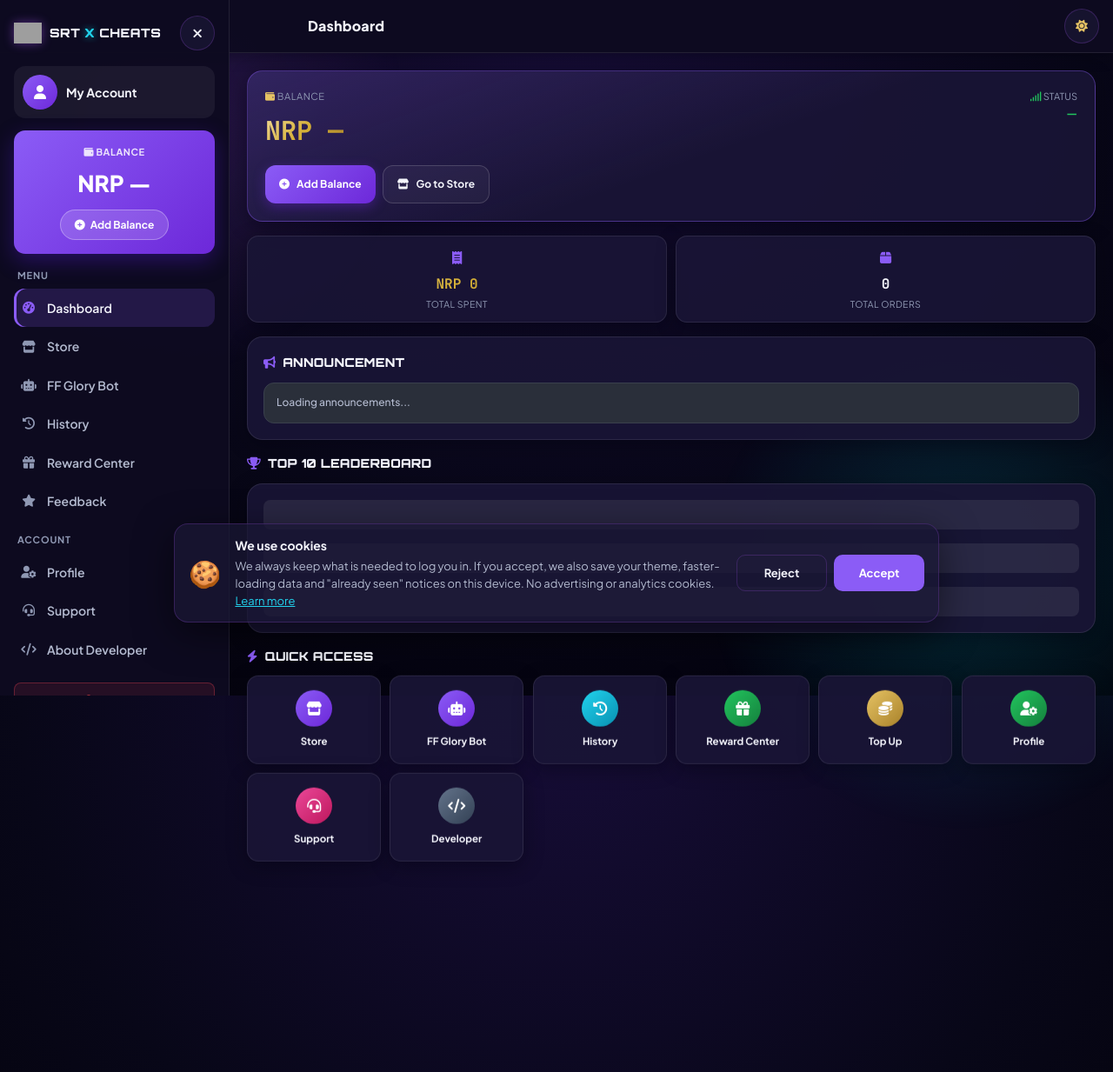
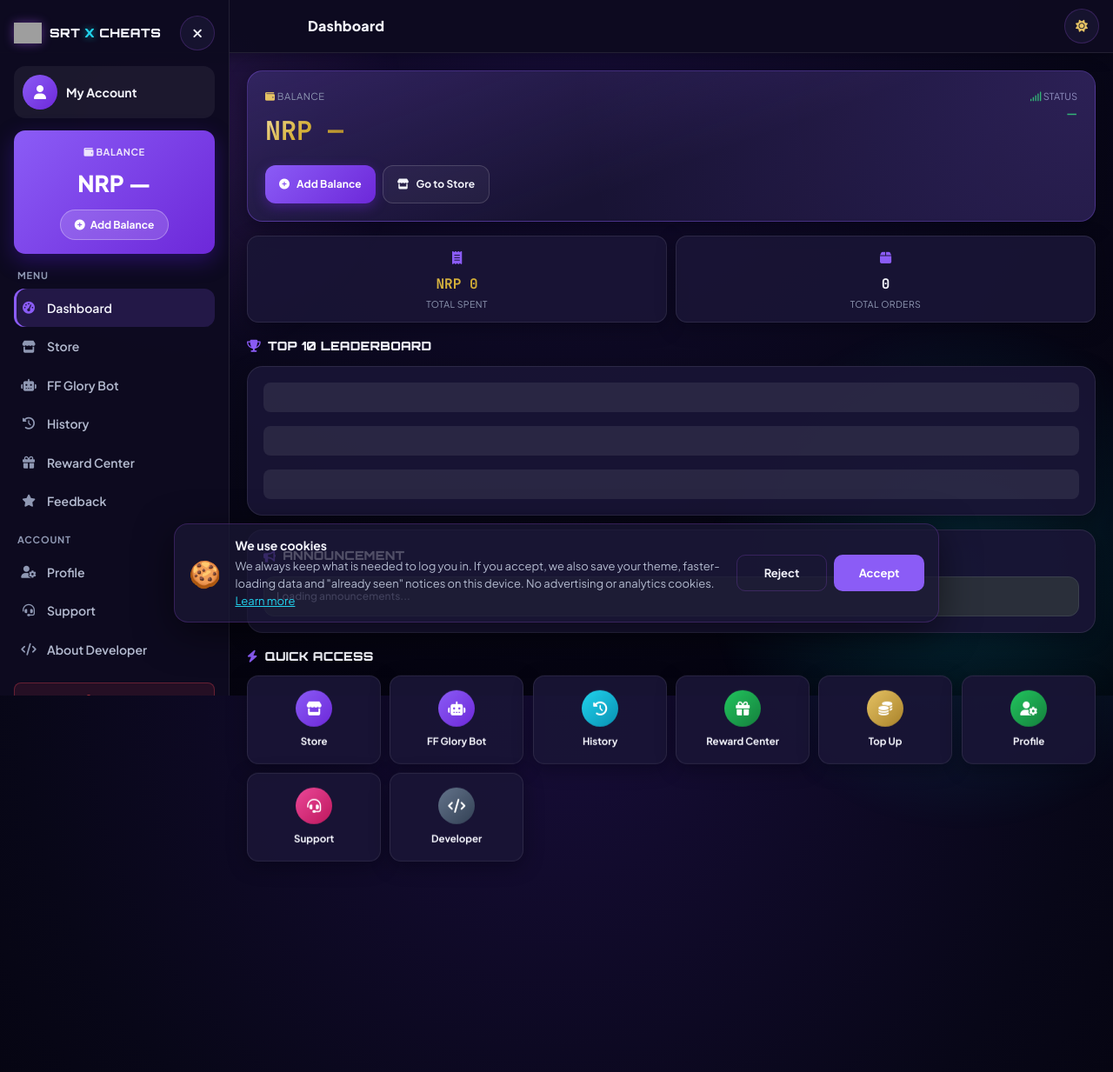
Before and after one commit to srtxcheatr/storesrt, a PHP site: page /dashboard.php in a window 1280 px wide. Shown: the top 1233 px of the page at 87% size. Run offline with PHP 8.4, Linux system fonts and the light colour scheme; some libraries are stand-ins or nearby versions; grey boxes are pictures that could not be loaded.

Commit message:
Add files via upload

```diff
--- a/apicontact.php
+++ b/apicontact.php
@@ -259,7 +259,7 @@ require __DIR__ . '/includes/nav.php';
 
 <script type="module">
 // src by SRT X CHEATS. Copy right SRT X CHEATS
-import { requireAuth, backendFetch, toast, fmtDate, esc } from '/assets/js/app.js?v=20261024-2';
+import { requireAuth, backendFetch, toast, fmtDate, esc } from '/assets/js/app.js?v=20261025-1';
 
 // src by SRT X CHEATS. Copy right SRT X CHEATS
 const ENDPOINT_PATH = '/api/reseller/v1';
--- a/dashboard.php
+++ b/dashboard.php
@@ -12,7 +12,9 @@ require __DIR__ . '/includes/nav.php';
         <?php require __DIR__ . '/includes/topup-warning.php'; ?>
         <?php $proCard = false; require __DIR__ . '/includes/pro-reseller.php'; ?>
 
-        <div class="dash-hero tilt">
+        <div class="dash-grid">
+
+        <div class="dash-hero">
             <div class="dash-hero-top">
                 <div>
                     <div class="dash-hero-label"><i class="fas fa-wallet" style="color:var(--neon-amber)"></i> BALANCE</div>
@@ -29,7 +31,7 @@ require __DIR__ . '/includes/nav.php';
             </div>
         </div>
 
-        <div class="panel reseller-card hidden" id="resellerCard">
+        <div class="panel reseller-card hidden dash-wide" id="resellerCard">
             <div class="prompt-header"><i class="fas fa-crown" style="color:var(--neon-amber)"></i> RESELLER MODE</div>
             <div class="reseller-progress-row">
                 <div class="reseller-progress-item">
@@ -78,11 +80,7 @@ require __DIR__ . '/includes/nav.php';
             </div>
         </div>
 
-        <div class="panel" id="noticePanel">
-            <div class="prompt-header"><i class="fas fa-bullhorn"></i> ANNOUNCEMENT</div>
-            <div id="noticeText" style="font-size:12px;color:var(--text-secondary)">Loading announcements...</div>
-        </div>
-
+        <div class="dash-main">
         <div class="prompt-header"><i class="fas fa-trophy"></i> TOP 10 LEADERBOARD</div>
         <div class="panel" id="leaderboardPanel">
             <div id="leaderboardList" class="leaderboard-list">
@@ -91,42 +89,52 @@ require __DIR__ . '/includes/nav.php';
                 <div class="skeleton-row"></div>
             </div>
         </div>
+        </div>
+
+        <div class="dash-side">
+        <div class="panel" id="noticePanel">
+            <div class="prompt-header"><i class="fas fa-bullhorn"></i> ANNOUNCEMENT</div>
+            <div id="noticeText" style="font-size:12px;color:var(--text-secondary)">Loading announcements...</div>
+        </div>
 
         <div class="prompt-header"><i class="fas fa-bolt"></i> QUICK ACCESS</div>
         <div class="shortcut-grid">
-            <a href="/store.php" class="shortcut-card tilt">
+            <a href="/store.php" class="shortcut-card">
                 <div class="shortcut-icon"><i class="fas fa-store"></i></div>
                 Store
             </a>
-            <a href="/glorybot.php" class="shortcut-card tilt" data-c="purple">
+            <a href="/glorybot.php" class="shortcut-card" data-c="purple">
                 <div class="shortcut-icon"><i class="fas fa-robot"></i></div>
                 FF Glory Bot
             </a>
-            <a href="/history.php" class="shortcut-card tilt" data-c="blue">
+            <a href="/history.php" class="shortcut-card" data-c="blue">
                 <div class="shortcut-icon"><i class="fas fa-clock-rotate-left"></i></div>
                 History
             </a>
-            <a href="/rewards.php" class="shortcut-card tilt" data-c="green">
+            <a href="/rewards.php" class="shortcut-card" data-c="green">
                 <div class="shortcut-icon"><i class="fas fa-gift"></i></div>
                 Reward Center
             </a>
-            <a href="/admin/owner.php" class="shortcut-card tilt" data-c="amber">
+            <a href="/admin/owner.php" class="shortcut-card" data-c="amber">
                 <div class="shortcut-icon"><i class="fas fa-coins"></i></div>
                 Top Up
             </a>
-            <a href="/profile.php" class="shortcut-card tilt" data-c="green">
+            <a href="/profile.php" class="shortcut-card" data-c="green">
                 <div class="shortcut-icon"><i class="fas fa-user-gear"></i></div>
                 Profile
             </a>
-            <a href="/store.php#support" class="shortcut-card tilt" data-c="pink">
+            <a href="/store.php#support" class="shortcut-card" data-c="pink">
                 <div class="shortcut-icon"><i class="fas fa-headset"></i></div>
                 Support
             </a>
-            <a href="<?= htmlspecialchars(DEVELOPER_URL) ?>" target="_blank" class="shortcut-card tilt" data-c="grey">
+            <a href="<?= htmlspecialchars(DEVELOPER_URL) ?>" target="_blank" class="shortcut-card" data-c="grey">
                 <div class="shortcut-icon"><i class="fas fa-code"></i></div>
                 Developer
             </a>
         </div>
+        </div>
+
+        </div><!-- /dash-grid -->
 
     </div>
 </div>
@@ -164,7 +172,7 @@ import {
     requireAuth, backendFetch, toast, enableTilt, esc,
     // src by SRT X CHEATS. Copy right SRT X CHEATS
     getData, cachePeek, cachePatch, cacheInvalidate, applyBalanceChange, statsFromHistory,
-} from '/assets/js/app.js?v=20261024-2';
+} from '/assets/js/app.js?v=20261025-1';
 import { avBadgeHtml, bannerClass, bannerInner, CROWNS } from '/assets/js/rewards-ui.js?v=20261026-1';
 
 const MEDALS = [
--- a/feedback.php
+++ b/feedback.php
@@ -76,7 +76,7 @@ require __DIR__ . '/includes/nav.php';
 
 <script type="module">
 // src by SRT X CHEATS. Copy right SRT X CHEATS
-import { requireAuth, backendFetch, toast, esc, getData, cacheInvalidate } from '/assets/js/app.js?v=20261024-2';
+import { requireAuth, backendFetch, toast, esc, getData, cacheInvalidate } from '/assets/js/app.js?v=20261025-1';
 
 let catalogCache = null;
 // src by SRT X CHEATS. Copy right SRT X CHEATS
@@ -240,7 +240,7 @@ function renderAllFeedback(feedback) {
                 <h3>${esc(row)}</h3>
                 <div class="fb-product-avg">${starsHtml(Math.round(avg))} <span>${avg.toFixed(1)} · ${items.length} review${items.length === 1 ? '' : 's'}</span></div>
             </div>
-            ${items.map(f => `
+            <div class="fb-grid">${items.map(f => `
                 <div class="fb-card">
                     <div class="fb-card-top">
                         <span class="fb-author">${esc(f.authorName || 'Anonymous')}</span>
@@ -249,7 +249,7 @@ function renderAllFeedback(feedback) {
                     ${f.comment ? `<div class="fb-comment">${esc(f.comment)}</div>` : ''}
                     <div class="fb-date"><i class="far fa-clock"></i> ${fmtDate(f.createdAt)}</div>
                 </div>
-            `).join('')}
+            `).join('')}</div>
         </div>`;
     // src by SRT X CHEATS. Copy right SRT X CHEATS
     }).join('');
--- a/glorybot.php
+++ b/glorybot.php
@@ -730,7 +730,7 @@ html { -webkit-text-size-adjust:100%; text-size-adjust:100%; }
 
 <script type="module">
 // src by SRT X CHEATS. Copy right SRT X CHEATS
-import { requireAuth, getAuthToken, toast, esc, fmtDate, getData, cachePeek, applyBalanceChange } from '/assets/js/app.js?v=20261024-2';
+import { requireAuth, getAuthToken, toast, esc, fmtDate, getData, cachePeek, applyBalanceChange } from '/assets/js/app.js?v=20261025-1';
 
 // src by SRT X CHEATS. Copy right SRT X CHEATS
 const $ = (id) => document.getElementById(id);
--- a/history.php
+++ b/history.php
@@ -128,7 +128,7 @@ require __DIR__ . '/includes/nav.php';
 </style>
 
 <script type="module">
-import { requireAuth, backendFetch, toast, fmtDate, esc, getData, cachePeek } from '/assets/js/app.js?v=20261024-2';
+import { requireAuth, backendFetch, toast, fmtDate, esc, getData, cachePeek } from '/assets/js/app.js?v=20261025-1';
 // src by SRT X CHEATS. Copy right SRT X CHEATS
 
 requireAuth(async () => {
--- a/home.php
+++ b/home.php
@@ -81,7 +81,7 @@ require __DIR__ . '/includes/nav.php';
 import {
     optionalAuth, fetchPublicCatalog, toast, esc, enableTilt,
     auth, googleProvider, signInWithPopup, backendFetch,
-} from '/assets/js/app.js?v=20261024-2';
+} from '/assets/js/app.js?v=20261025-1';
 
 // src by SRT X CHEATS. Copy right SRT X CHEATS
 window.openModal = (id) => document.getElementById(id)?.classList.remove('hidden');
--- a/othersprofile.php
+++ b/othersprofile.php
@@ -64,7 +64,7 @@ require __DIR__ . '/includes/nav.php';
 
 <script type="module">
 // src by SRT X CHEATS. Copy right SRT X CHEATS
-import { requireAuth, backendFetch, esc, renderAvatar } from '/assets/js/app.js?v=20261024-2';
+import { requireAuth, backendFetch, esc, renderAvatar } from '/assets/js/app.js?v=20261025-1';
 // src by SRT X CHEATS. Copy right SRT X CHEATS
 import { setAvatarBadge, applyProfileEffect, applyPageEffect } from '/assets/js/rewards-ui.js?v=20261026-1';
 
--- a/registershopproject.php
+++ b/registershopproject.php
@@ -114,7 +114,7 @@ require __DIR__ . '/includes/nav.php';
 
 <script type="module">
 // src by SRT X CHEATS. Copy right SRT X CHEATS
-import { requireAuth, backendFetch, toast, esc } from '/assets/js/app.js?v=20261024-2';
+import { requireAuth, backendFetch, toast, esc } from '/assets/js/app.js?v=20261025-1';
 
 const $ = (id) => document.getElementById(id);
 const orderId = new URLSearchParams(location.search).get('order') || '';
--- a/rewards.php
+++ b/rewards.php
@@ -65,7 +65,7 @@ require __DIR__ . '/includes/nav.php';
 
 <script type="module">
 // src by SRT X CHEATS. Copy right SRT X CHEATS
-import { requireAuth, backendFetch, toast, esc, cachePeek, cacheInvalidate, applyBalanceChange, renderAvatar } from '/assets/js/app.js?v=20261024-2';
+import { requireAuth, backendFetch, toast, esc, cachePeek, cacheInvalidate, applyBalanceChange, renderAvatar } from '/assets/js/app.js?v=20261025-1';
 // src by SRT X CHEATS. Copy right SRT X CHEATS
 import { BADGES, BANNERS, PROFILES, badgeHtml, avBadgeHtml, bannerClass, bannerInner, setAvatarBadge, applyProfileEffect, applyPageEffect } from '/assets/js/rewards-ui.js?v=20261026-1';
 
--- a/support.php
+++ b/support.php
@@ -124,7 +124,7 @@ require __DIR__ . '/includes/nav.php';
 
 <script type="module">
 // src by SRT X CHEATS. Copy right SRT X CHEATS
-import { requireAuth, backendFetch, toast, esc } from '/assets/js/app.js?v=20261024-2';
+import { requireAuth, backendFetch, toast, esc } from '/assets/js/app.js?v=20261025-1';
 
 const $ = (id) => document.getElementById(id);
 const MIN = 10, MAX = 50;
```
Also changed, not shown: login.php (+28 -11 lines), profile.php (+9 -5 lines), store.php (+5 -5 lines).
